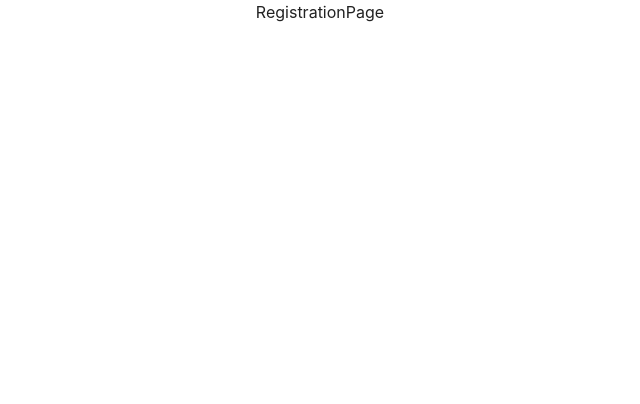
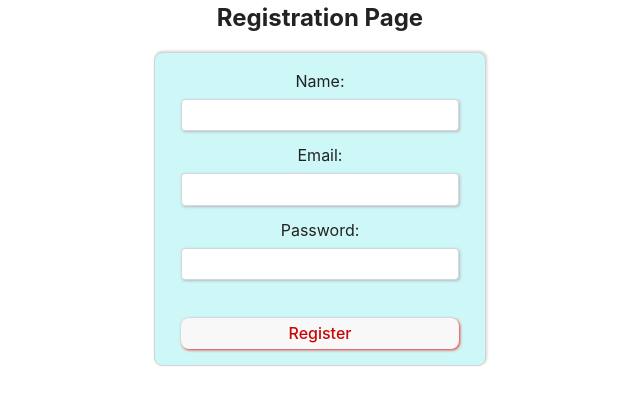
Before and after one commit to olenkachovgun/Phonebook-react, a React (Vite) app: page /register in a window 1280 px wide. Shown: the top 404 px of the page, without its empty margins (320-960 px from the left). Built offline with nearby package versions, Linux system fonts and the light colour scheme.

Commit message:
form login and registation

```diff
--- a/src/pages/LoginPage/LoginPage.jsx
+++ b/src/pages/LoginPage/LoginPage.jsx
@@ -1,7 +1,36 @@
 import React from "react";
+import { Field, Form, Formik } from "formik";
+import s from "../RegistrationPage/RegistrationPage.module.css";
 
 const LoginPage = () => {
-  return <div>LoginPage</div>;
+  const initialValues = {
+    email: "",
+    password: "",
+  };
+  const handleSubmit = (values, options) => {
+    console.log(values);
+    options.resetForm();
+  };
+  return (
+    <div>
+      <h2>Login Page</h2>
+      <Formik initialValues={initialValues} onSubmit={handleSubmit}>
+        <Form className={s.containerForm}>
+          <label>
+            <span>Email:</span>
+            <Field name="email" />
+          </label>
+          <label>
+            <span>Password:</span>
+            <Field name="password" type="password" />
+          </label>
+          <button type="submit" className={s.btnRegister}>
+            Login
+          </button>
+        </Form>
+      </Formik>
+    </div>
+  );
 };
 
 export default LoginPage;
--- a/src/pages/RegistrationPage/RegistrationPage.jsx
+++ b/src/pages/RegistrationPage/RegistrationPage.jsx
@@ -1,7 +1,41 @@
+import { Field, Form, Formik } from "formik";
 import React from "react";
+import s from "./RegistrationPage.module.css";
 
 const RegistrationPage = () => {
-  return <div>RegistrationPage</div>;
+  const initialValues = {
+    email: "",
+    name: "",
+    password: "",
+  };
+  const handleSubmit = (values, options) => {
+    console.log(values);
+    options.resetForm();
+  };
+  return (
+    <div>
+      <h2>Registration Page</h2>
+      <Formik initialValues={initialValues} onSubmit={handleSubmit}>
+        <Form className={s.containerForm}>
+          <label>
+            <span>Name:</span>
+            <Field name="name" />
+          </label>
+          <label>
+            <span>Email:</span>
+            <Field name="email" />
+          </label>
+          <label>
+            <span>Password:</span>
+            <Field name="password" type="password" />
+          </label>
+          <button type="submit" className={s.btnRegister}>
+            Register
+          </button>
+        </Form>
+      </Formik>
+    </div>
+  );
 };
 
 export default RegistrationPage;
--- /dev/null
+++ b/src/pages/RegistrationPage/RegistrationPage.module.css
@@ -0,0 +1,12 @@
+.containerForm {
+    margin-top: 16px;
+    border: 1px solid #d5d3d3;
+    border-radius: 8px;
+    padding: 16px 26px;
+    background-color: rgb(206, 247, 247);
+    box-shadow: 1px -1px 3px #d5d3d3;
+}
+
+.btnRegister {
+    margin-top: 26px;
+}
```
